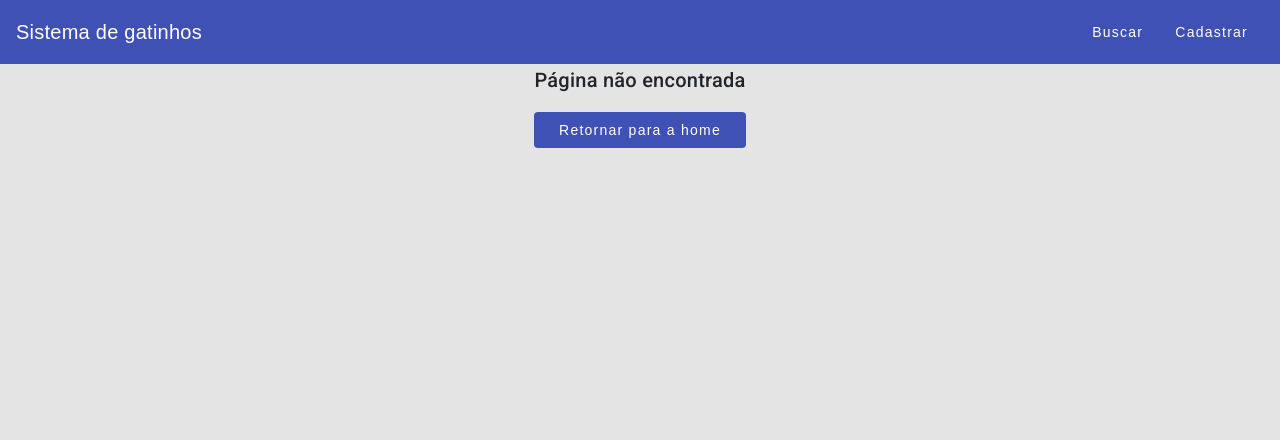
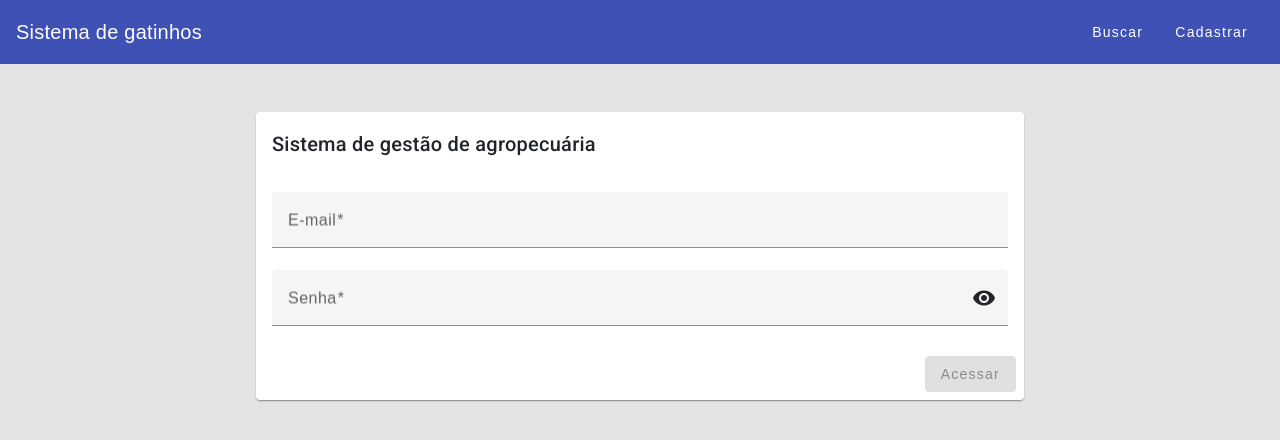
Before and after one commit to root6439/cats, an Angular app: page /login in a window 1280 px wide. Shown: the top 440 px of the page. Built offline with nearby package versions, Linux system fonts and the light colour scheme.

Commit message:
login component

```diff
--- a/src/app/app-routing.module.ts
+++ b/src/app/app-routing.module.ts
@@ -6,7 +6,11 @@ const routes: Routes = [
     path: 'cats',
     loadChildren: () => import('./cats/cats.module').then((m) => m.CatsModule),
   },
-  { path: '', redirectTo: 'cats/search', pathMatch: 'full' },
+  {
+    path: 'login',
+    loadChildren: () =>
+      import('./login/login.module').then((m) => m.LoginModule),
+  },
 ];
 
 @NgModule({
--- a/src/app/cats/search-cats/search-cats.component.ts
+++ b/src/app/cats/search-cats/search-cats.component.ts
@@ -40,7 +40,7 @@ export class SearchCatsComponent implements OnInit, OnDestroy {
   setConfigSubject(): void {
     this.subject
       .pipe(
-        debounceTime(1000),
+        debounceTime(1000)
         // filter((value) => value.length > 3 || value == '')
       )
       .subscribe((searchValue: string) => {
@@ -58,7 +58,7 @@ export class SearchCatsComponent implements OnInit, OnDestroy {
       .pipe(take(1))
       .subscribe(() => {
         this.toastService.success('Sucesso!', 'Gato removido');
-        this.getCats();
+        this.getCats(this.searchControl.value);
       });
   }
 
--- /dev/null
+++ b/src/app/login/login-routing.module.ts
@@ -0,0 +1,11 @@
+import { NgModule } from '@angular/core';
+import { RouterModule, Routes } from '@angular/router';
+import { LoginComponent } from './login.component';
+
+const routes: Routes = [{ path: '', component: LoginComponent }];
+
+@NgModule({
+  imports: [RouterModule.forChild(routes)],
+  exports: [RouterModule],
+})
+export class LoginRoutingModule {}
--- /dev/null
+++ b/src/app/login/login.component.html
@@ -0,0 +1,55 @@
+<mat-card class="m-auto mt-5">
+  <mat-card-header>
+    <mat-card-title>Sistema de gestão de agropecuária</mat-card-title>
+  </mat-card-header>
+
+  <form [formGroup]="loginForm" (ngSubmit)="login()">
+    <mat-card-content>
+      <mat-form-field class="mt-3">
+        <mat-label>E-mail</mat-label>
+        <input matInput formControlName="login" />
+        <mat-error *ngIf="loginForm.get('login').hasError('required')">
+          Campo obrigatório
+        </mat-error>
+        <mat-error *ngIf="loginForm.get('login').hasError('email')">
+          E-mail inválido
+        </mat-error>
+      </mat-form-field>
+
+      <mat-form-field>
+        <mat-label>Senha</mat-label>
+        <input
+          matInput
+          [type]="showPassword ? 'text' : 'password'"
+          formControlName="password"
+        />
+        <mat-error *ngIf="loginForm.get('password').hasError('required')">
+          Campo obrigatório
+        </mat-error>
+        <mat-error *ngIf="loginForm.get('password').hasError('minlength')">
+          Senha curta
+        </mat-error>
+        <mat-icon
+          matSuffix
+          (click)="showPassword = !showPassword"
+          class="c-pointer"
+        >
+          {{ showPassword ? "visibility_off" : "visibility" }}
+        </mat-icon>
+      </mat-form-field>
+    </mat-card-content>
+    <mat-card-actions align="end">
+      <button
+        mat-flat-button
+        color="primary"
+        type="submit"
+        [disabled]="loginForm.invalid"
+      >
+        Acessar
+      </button>
+    </mat-card-actions>
+  </form>
+  <mat-card-footer>
+    <!-- <mat-progress-bar mode="indeterminate"></mat-progress-bar> -->
+  </mat-card-footer>
+</mat-card>
--- /dev/null
+++ b/src/app/login/login.component.scss
@@ -0,0 +1,7 @@
+mat-form-field {
+  width: 100%;
+}
+
+mat-card {
+    width: 60%;
+}
--- /dev/null
+++ b/src/app/login/login.component.ts
@@ -0,0 +1,30 @@
+import { Component, OnInit } from '@angular/core';
+import { FormBuilder, FormGroup, Validators } from '@angular/forms';
+
+@Component({
+  selector: 'app-login',
+  templateUrl: './login.component.html',
+  styleUrls: ['./login.component.scss'],
+})
+export class LoginComponent implements OnInit {
+  showPassword = false;
+
+  loginForm: FormGroup;
+
+  constructor(private fb: FormBuilder) {}
+
+  ngOnInit(): void {
+    this.createForm();
+  }
+
+  createForm(): void {
+    this.loginForm = this.fb.group({
+      login: ['', [Validators.required, Validators.email]],
+      password: ['', [Validators.required, Validators.minLength(6)]],
+    });
+  }
+
+  login() {
+    console.log(this.loginForm.value);
+  }
+}
```
Also changed, not shown: src/app/login/login.module.ts (added, +27 -0 lines), src/app/login/login.service.ts (added, +9 -0 lines), 2 other files (tests, documents, lock files or other folders).
